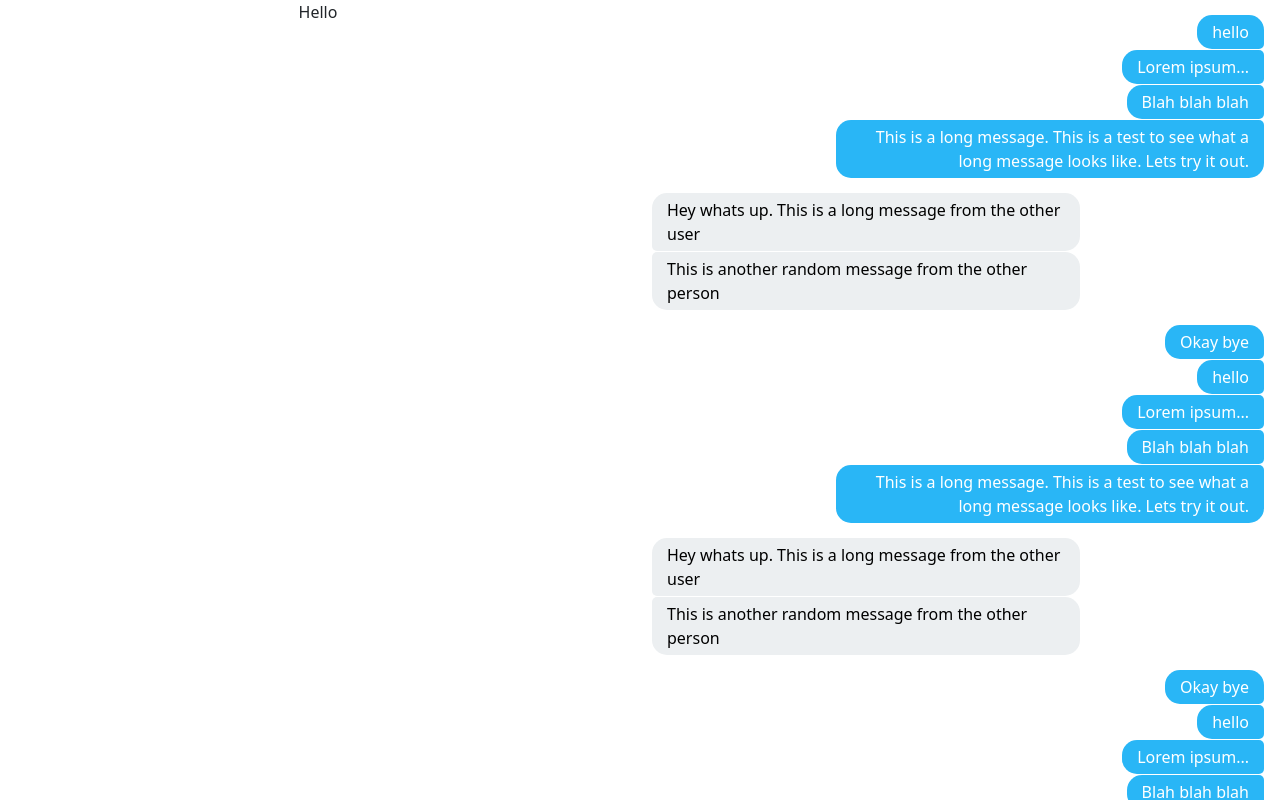
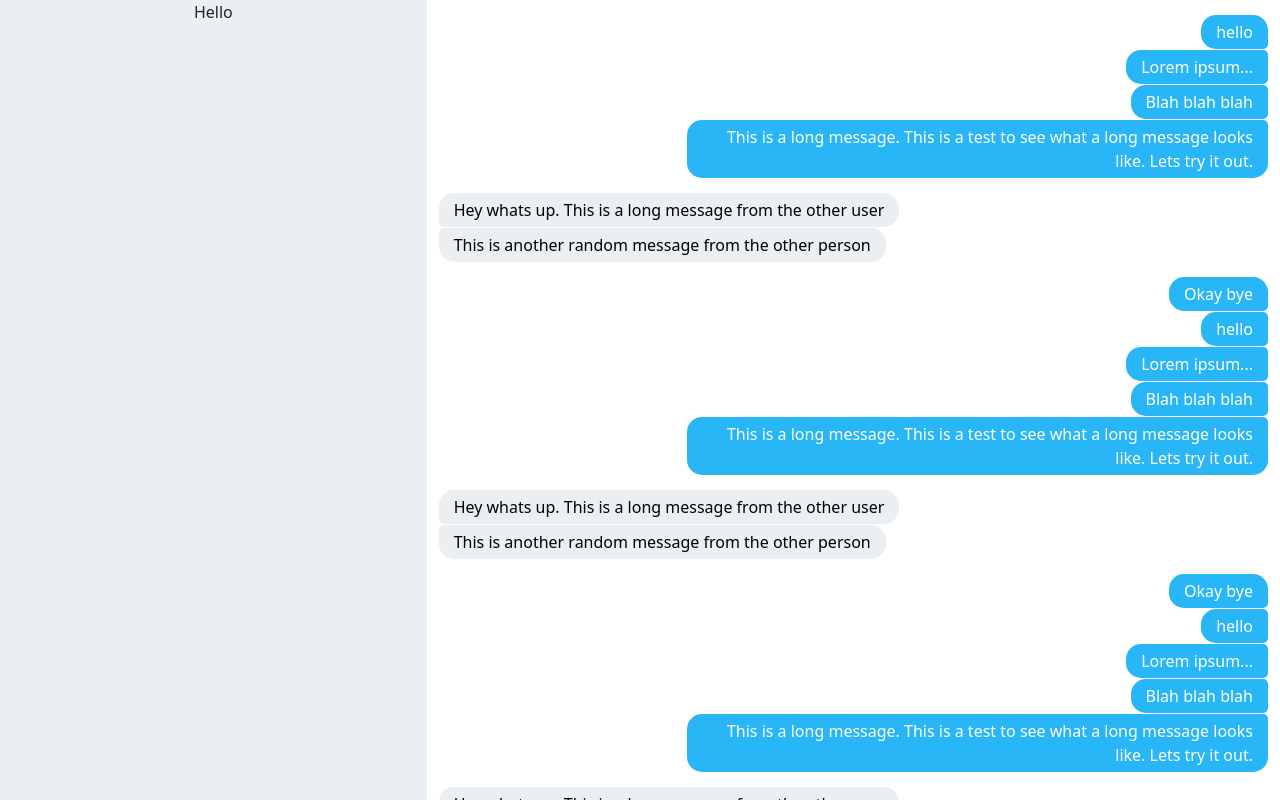
Before and after one commit to DevanTurtle7/full-stack-chat, a React (Create React App) app: page / in a window 1280 px wide. Built offline with nearby package versions, Linux system fonts and the light colour scheme.

Commit message:
refactored

```diff
--- a/src/Bubble.js
+++ b/src/Bubble.js
@@ -7,16 +7,16 @@ class Bubble extends Component {
     constructor(props) {
         super(props);
 
-        this.sentClassName = this.props.sent ? "chatBubble-sent" : "chatBubble-received";
-        this.firstClassName = this.props.first ? "chatBubble-first" : ""
-        this.lastClassName = this.props.last ? "chatBubble-last" : ""
+        this.sentClassName = this.props.sent ? "chat-bubble-sent" : "chat-bubble-received";
+        this.firstClassName = this.props.first ? "chat-bubble-first" : ""
+        this.lastClassName = this.props.last ? "chat-bubble-last" : ""
         this.justification = this.props.sent ? "justify-content-end" : "justify-content-start"
     }
 
     render() {
         return (
             <Col className={"d-flex " + this.justification}>
-                <div className={"chatBubble " + this.sentClassName + " " + this.firstClassName + " " + this.lastClassName}>
+                <div className={"chat-bubble " + this.sentClassName + " " + this.firstClassName + " " + this.lastClassName}>
                     <p>{this.props.text}</p>
                 </div>
             </Col>
--- a/src/Chat.js
+++ b/src/Chat.js
@@ -52,7 +52,7 @@ class Chat extends Component {
         }
 
         return (
-            <Col className="mx-1 chatWindow">{messages}</Col>
+            <Col sm={8} className="chat-window">{messages}</Col>
         )
     }
 }
--- a/src/Sidebar.js
+++ b/src/Sidebar.js
@@ -4,7 +4,7 @@ import { Col } from 'reactstrap';
 class Sidebar extends Component {
     render() {
         return (
-            <Col>
+            <Col sm={4} className="sidebar">
                 <p>Hello</p>
             </Col>
          )
--- a/src/index.css
+++ b/src/index.css
@@ -16,7 +16,7 @@ code {
   -ms-overflow-style: none !important;
   }
 
-.chatBubble {
+.chat-bubble {
   width: fit-content;
   max-width: 70%;
   height: fit-content;
@@ -28,11 +28,11 @@ code {
   margin-top: 1px;
 }
 
-.chatBubble p {
+.chat-bubble p {
   margin-bottom: 0px;
 }
 
-.chatBubble-sent {
+.chat-bubble-sent {
   text-align: right;
   background-color: #29b6f6;
   color: white;
@@ -40,7 +40,7 @@ code {
   border-bottom-left-radius: 15px;
 }
 
-.chatBubble-received {
+.chat-bubble-received {
   text-align: left;
   background-color: #eceff1;
   color: black;
@@ -48,13 +48,13 @@ code {
   border-bottom-right-radius: 15px;
 }
 
-.chatBubble-first {
+.chat-bubble-first {
   margin-top: 15px;
   border-top-left-radius: 15px;
   border-top-right-radius: 15px;
 }
 
-.chatBubble-last {
+.chat-bubble-last {
   border-bottom-left-radius: 15px;
   border-bottom-right-radius: 15px;
 }
@@ -63,7 +63,11 @@ code {
   height: 100vh;
 }
 
-.chatWindow {
+.chat-window {
   height: 100%;
   overflow-y: scroll;
 }
+
+.sidebar {
+  background-color: #eceff1;
+}
```
